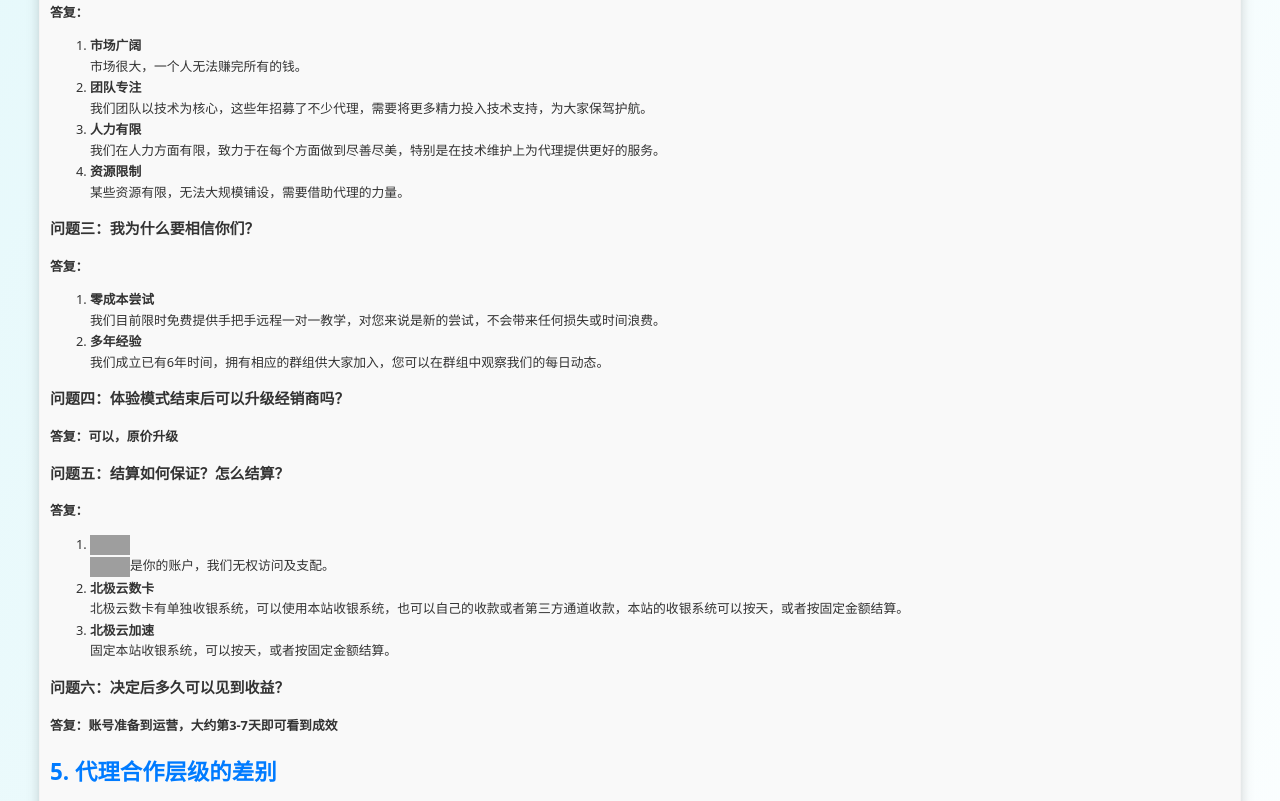
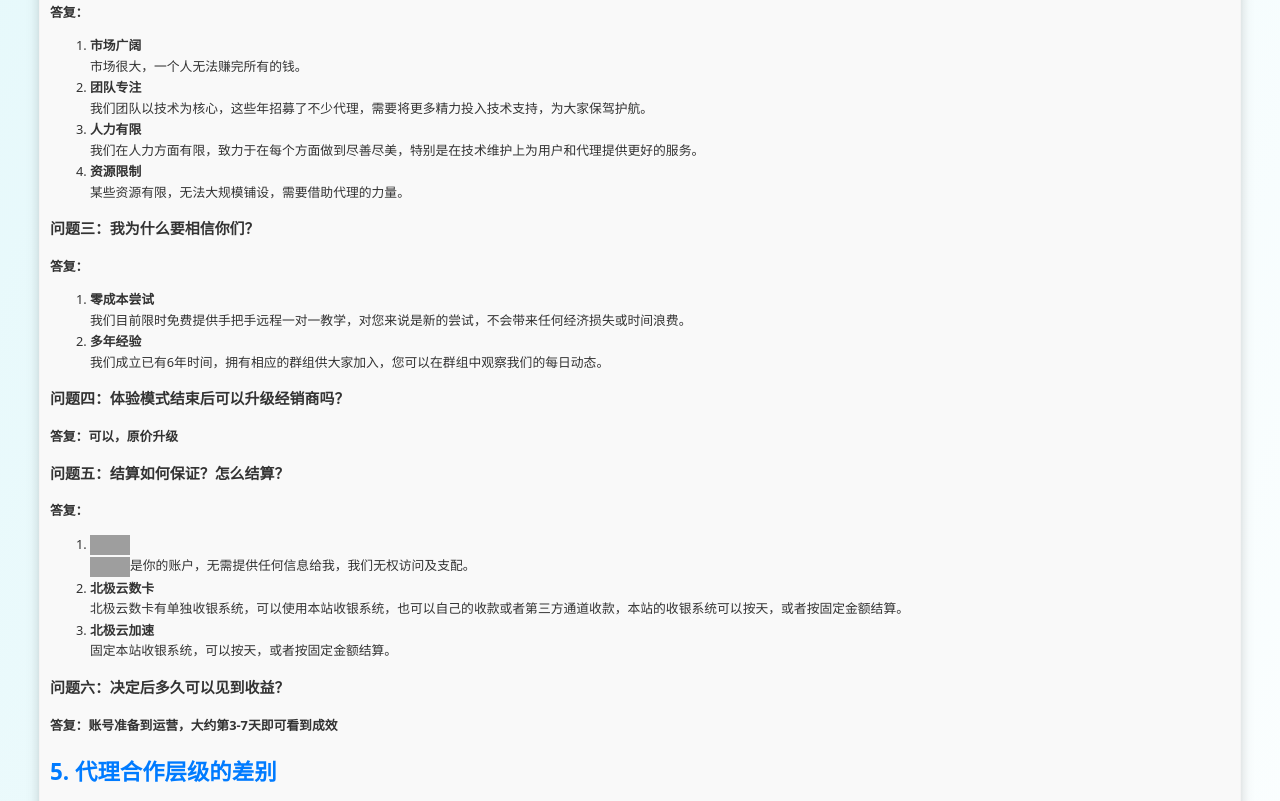
Before and after one commit to m3m3m33/beijicloud, a plain HTML site: page pages/1000.html in a window 1280 px wide. Shown: the part 1429-2230 px from the top of the page. Drawn offline with Linux system fonts and the light colour scheme; grey boxes are pictures that could not be loaded.

Commit message:
Add files via upload

```diff
--- a/pages/1000.html
+++ b/pages/1000.html
@@ -147,7 +147,7 @@
         </li>
         <li><strong>人力有限</strong>
             <ul>
-                <li>我们在人力方面有限，致力于在每个方面做到尽善尽美，特别是在技术维护上为代理提供更好的服务。</li>
+                <li>我们在人力方面有限，致力于在每个方面做到尽善尽美，特别是在技术维护上为用户和代理提供更好的服务。</li>
             </ul>
         </li>
         <li><strong>资源限制</strong>
@@ -162,7 +162,7 @@
     <ol>
         <li><strong>零成本尝试</strong>
             <ul>
-                <li>我们目前限时免费提供手把手远程一对一教学，对您来说是新的尝试，不会带来任何损失或时间浪费。</li>
+                <li>我们目前限时免费提供手把手远程一对一教学，对您来说是新的尝试，不会带来任何经济损失或时间浪费。</li>
             </ul>
         </li>
         <li><strong>多年经验</strong>
@@ -180,7 +180,7 @@
     <ol>
         <li><strong><img src="https://img.alicdn.com/imgextra/i1/408949141/O1CN016hxwmf2HOdQskD9OD_!!408949141.png" alt="支付宝图标" style="width: 20px; height: 20px; vertical-align: middle;"><img src="https://bizaladdin-image.baidu.com/0/pic/-1048332405_-2075971588_-400543872.jpg" alt="qian图标" style="width: 20px; height: 20px; vertical-align: middle;"></strong>
             <ul>
-                <li><img src="https://img.alicdn.com/imgextra/i1/408949141/O1CN016hxwmf2HOdQskD9OD_!!408949141.png" alt="支付宝图标" style="width: 20px; height: 20px; vertical-align: middle;"><img src="https://bizaladdin-image.baidu.com/0/pic/-1048332405_-2075971588_-400543872.jpg" alt="qian图标" style="width: 20px; height: 20px; vertical-align: middle;">是你的账户，我们无权访问及支配。</li>
+                <li><img src="https://img.alicdn.com/imgextra/i1/408949141/O1CN016hxwmf2HOdQskD9OD_!!408949141.png" alt="支付宝图标" style="width: 20px; height: 20px; vertical-align: middle;"><img src="https://bizaladdin-image.baidu.com/0/pic/-1048332405_-2075971588_-400543872.jpg" alt="qian图标" style="width: 20px; height: 20px; vertical-align: middle;">是你的账户，无需提供任何信息给我，我们无权访问及支配。</li>
             </ul>
         </li>
         <li><strong>北极云数卡</strong>
@@ -252,6 +252,7 @@
                 <p>🍀TG<img src="https://img.alicdn.com/imgextra/i2/408949141/O1CN01EddElV2HOdQv6lcLo_!!408949141.png" alt="图标" style="width: 20px; height: 20px; vertical-align: middle;">群组：<a href="https://t.me/shjl66" target="_blank" rel="noopener noreferrer">https://t.me/shjl66</a></p>
                 <p>🍀TG<img src="https://img.alicdn.com/imgextra/i2/408949141/O1CN01EddElV2HOdQv6lcLo_!!408949141.png" alt="图标" style="width: 20px; height: 20px; vertical-align: middle;">频道：<a href="https://t.me/beijicloud" target="_blank" rel="noopener noreferrer">https://t.me/beijicloud</a></p>
                 <p>🍀代理合作✉邮箱：<a href="#" id="email" onclick="copyEmail()">lmmm98648@gmail.com</a></p>
+                <p>🍀没有TG<img src="https://img.alicdn.com/imgextra/i2/408949141/O1CN01EddElV2HOdQv6lcLo_!!408949141.png" alt="图标" style="width: 20px; height: 20px; vertical-align: middle;">？，自行在对应文章教程获取并使用</p>
             </div>
         </footer>
 
```
